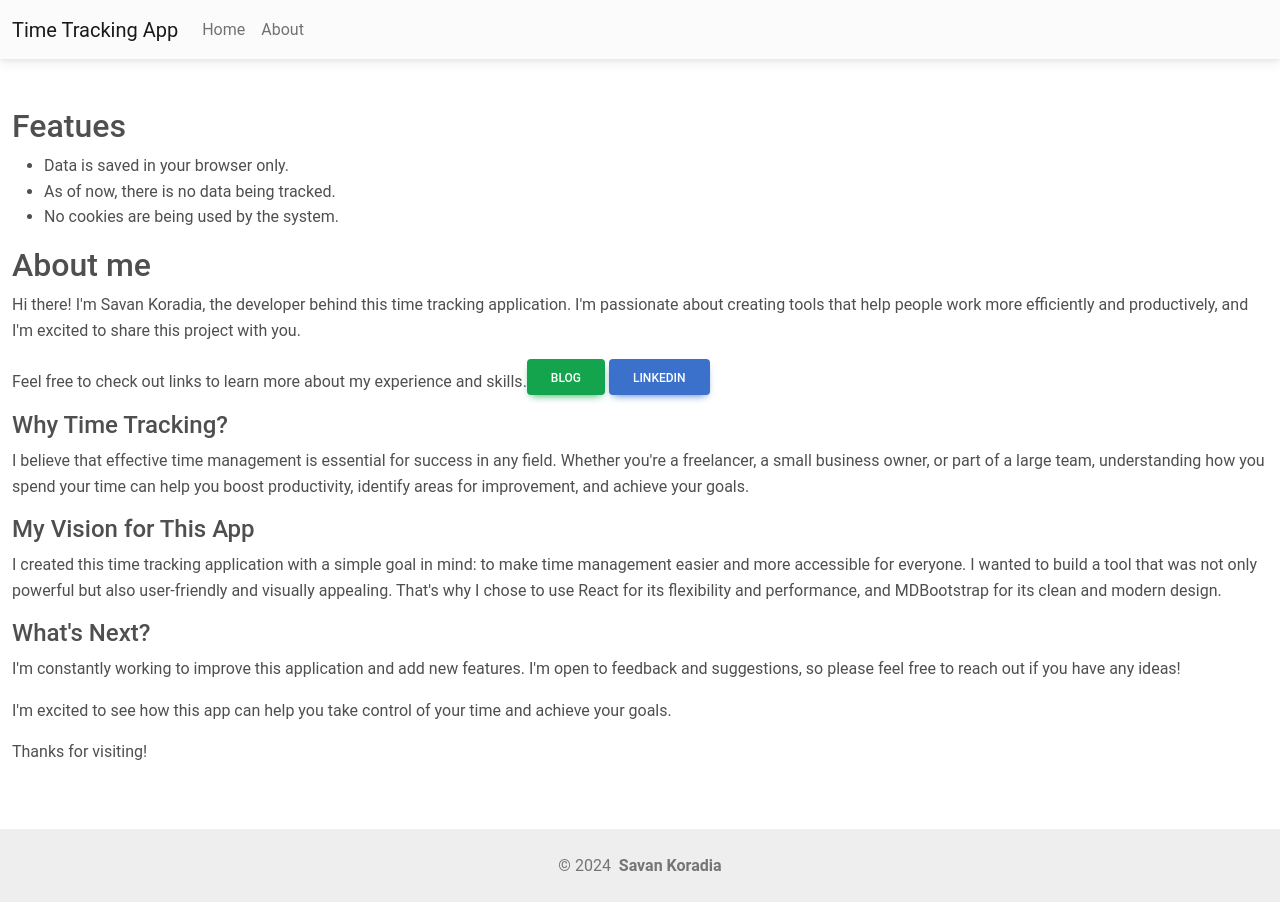
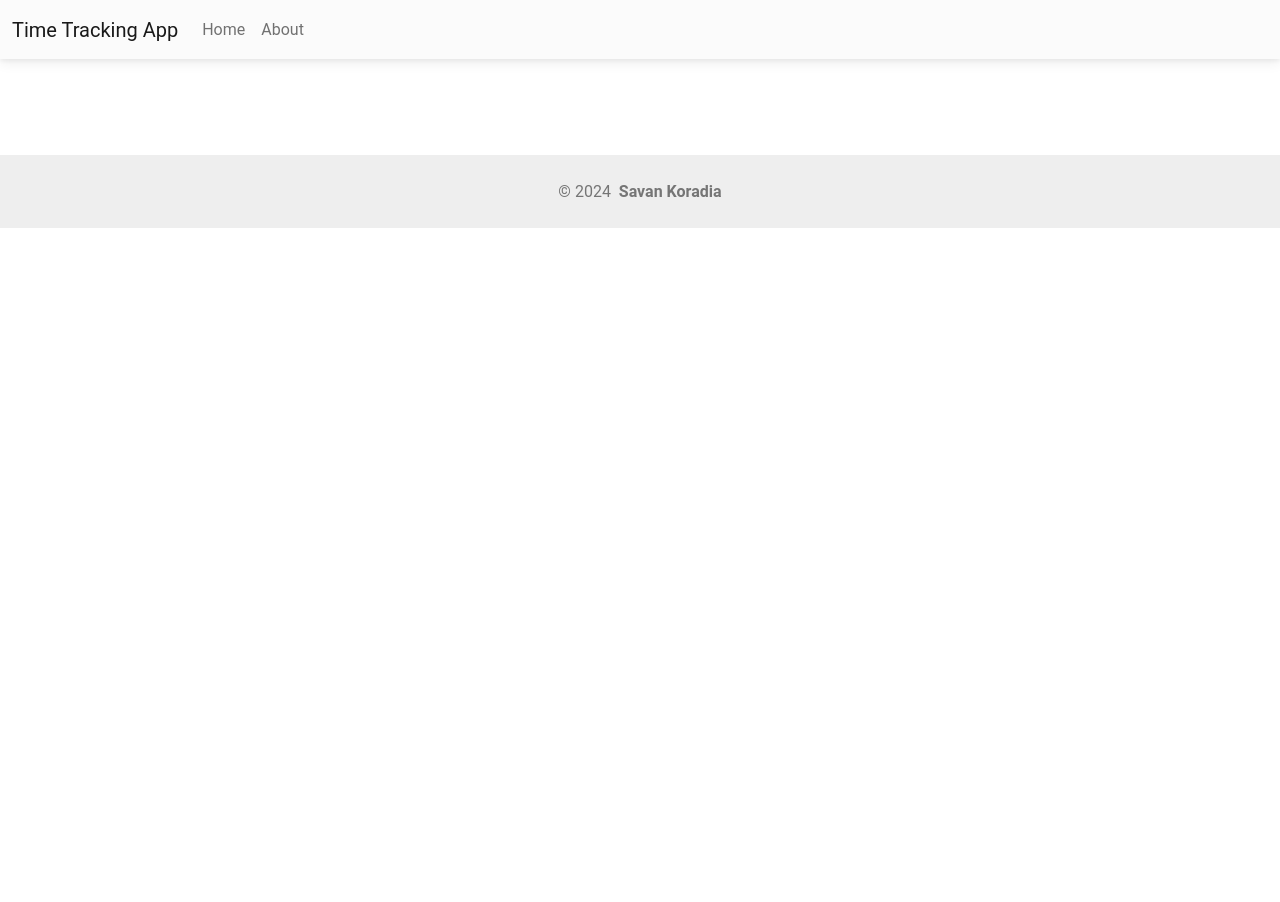
Before and after one commit to savankoradia/time-tracker-website, a React (Create React App) app: page /about in a window 1280 px wide. After the commit the page ends 800 px from the top, so only its background shows below. Built offline with nearby package versions, Linux system fonts and the light colour scheme.

Commit message:
updated endpoints

```diff
--- a/src/App.js
+++ b/src/App.js
@@ -19,7 +19,7 @@
           <MDBContainer fluid className="py-5">
             <Routes>
               <Route path="/time-tracker-website" element={<Dashboard />} />
-              <Route path="/about" element={<About />} />
+              <Route path="/time-tracker-website/about" element={<About />} />
               <Route path="/project" element={<Project />} />
             </Routes>
           </MDBContainer>
--- a/src/components/NavBar.js
+++ b/src/components/NavBar.js
@@ -33,7 +33,7 @@
               <Link className='nav-link' to="/time-tracker-website">Home</Link>
             </MDBNavbarItem>
             <MDBNavbarItem>
-              <Link className='nav-link' to="/about">About</Link>
+              <Link className='nav-link' to="/time-tracker-website/about">About</Link>
             </MDBNavbarItem>
             {/* <MDBNavbarItem>
               <Link className='nav-link' to="/project">Project</Link>
```
